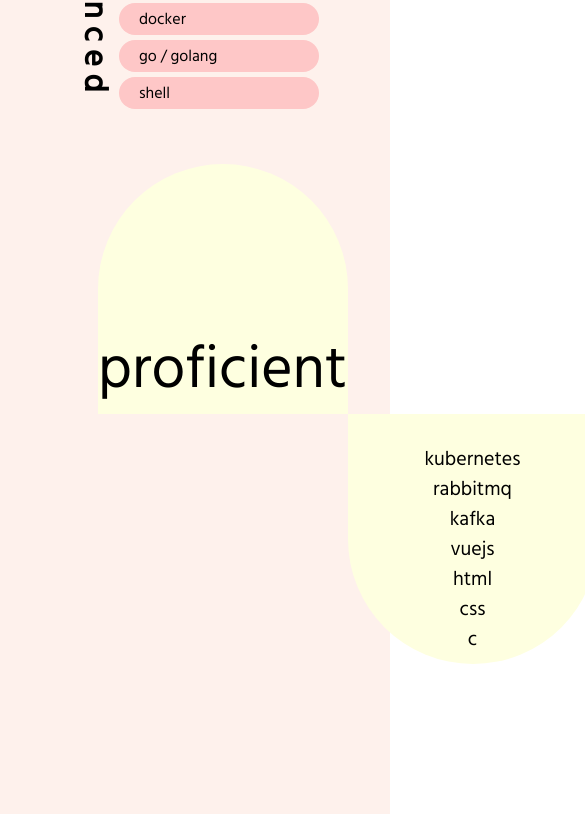
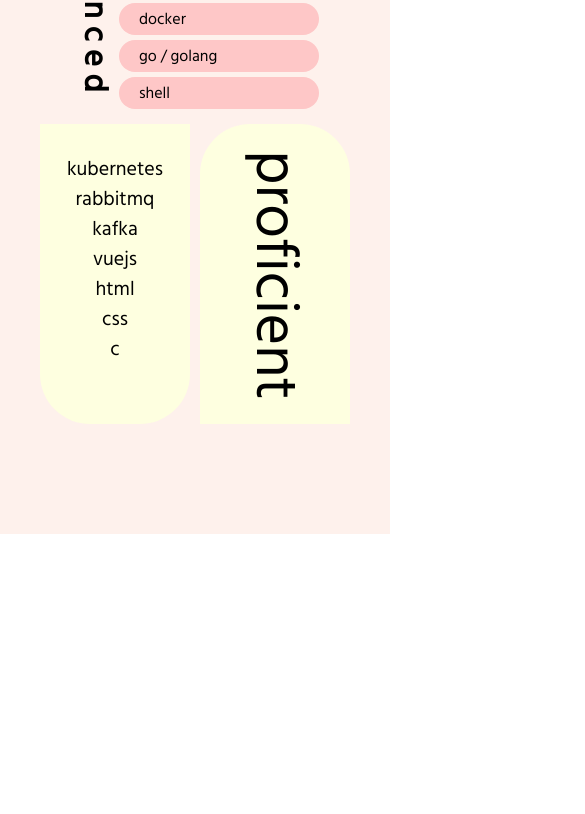
Before and after one commit to wonesy/cammycv, a React (Vite) app: page / in a window 390 px wide. Shown: the part 3032-3846 px from the top of the page, 585 px wide, since content can reach past the window. After the commit the page ends 3566 px from the top, so only its background shows below. Built offline with nearby package versions, Linux system fonts and the light colour scheme.

Commit message:
Fix prof skills mobile

```diff
--- a/src/App.css
+++ b/src/App.css
@@ -263,18 +263,24 @@ main {
 
 .proficient-skills-container {
   display: grid;
-  gap: 0;
+  gap: 10px;
   grid-template-columns: 1fr 1fr;
   grid-template-rows: auto;
+  margin: 10px auto 10px auto;
+}
+@media screen and (min-width: 600px) {
+  .proficient-skills-container {
+    gap: 0;
     width: 50%;
     max-width: 800px;
     margin: 50px auto 50px auto;
   }
+}
 
 .half-circle-top, .half-circle-bot {
   position: relative;
-  width: 250px;
-  height: 250px;
+  width: 150px;
+  height: 300px;
   background-color: var(--proficient-pale-yellow);
 }
 @media screen and (min-width: 600px) {
@@ -286,11 +292,29 @@ main {
 }
 
 .half-circle-top {
+  grid-column: 2;
+  grid-row: 1;
+  border-radius: 50px 50px 0 0;
+  writing-mode: vertical-rl;
+  text-align: center;
+}
+@media screen and (min-width: 600px) {
+  .half-circle-top {
+    writing-mode: horizontal-tb;
     grid-column: 1;
     grid-row: 1;
     border-radius: 50% 50% 0 0;
   }
+}
 
+.half-circle-bot {
+  grid-column: 1;
+  grid-row: 1;
+  border-radius: 0 0 50px 50px;
+  text-align: center;
+  padding-top: 30px;
+}
+@media screen and (min-width: 600px) {
   .half-circle-bot {
     grid-column: 2;
     grid-row: 2;
@@ -298,7 +322,17 @@ main {
     text-align: center;
     padding-top: 30px;
   }
+}
 
+.proficient-label {
+  position: absolute;
+  bottom: -50%;
+  left: 50%;
+  transform: translate(-50%, -70%);
+  font-weight: 500;
+  font-size: 60px;
+}
+@media screen and (min-width: 600px) {
   .proficient-label {
     position: absolute;
     bottom: 0;
@@ -307,6 +341,7 @@ main {
     font-weight: 500;
     font-size: 60px;
   }
+}
 
 .proficient-skill {
   font-size: 20px;
```
Lines whose indentation alone changed are shown as unchanged.
